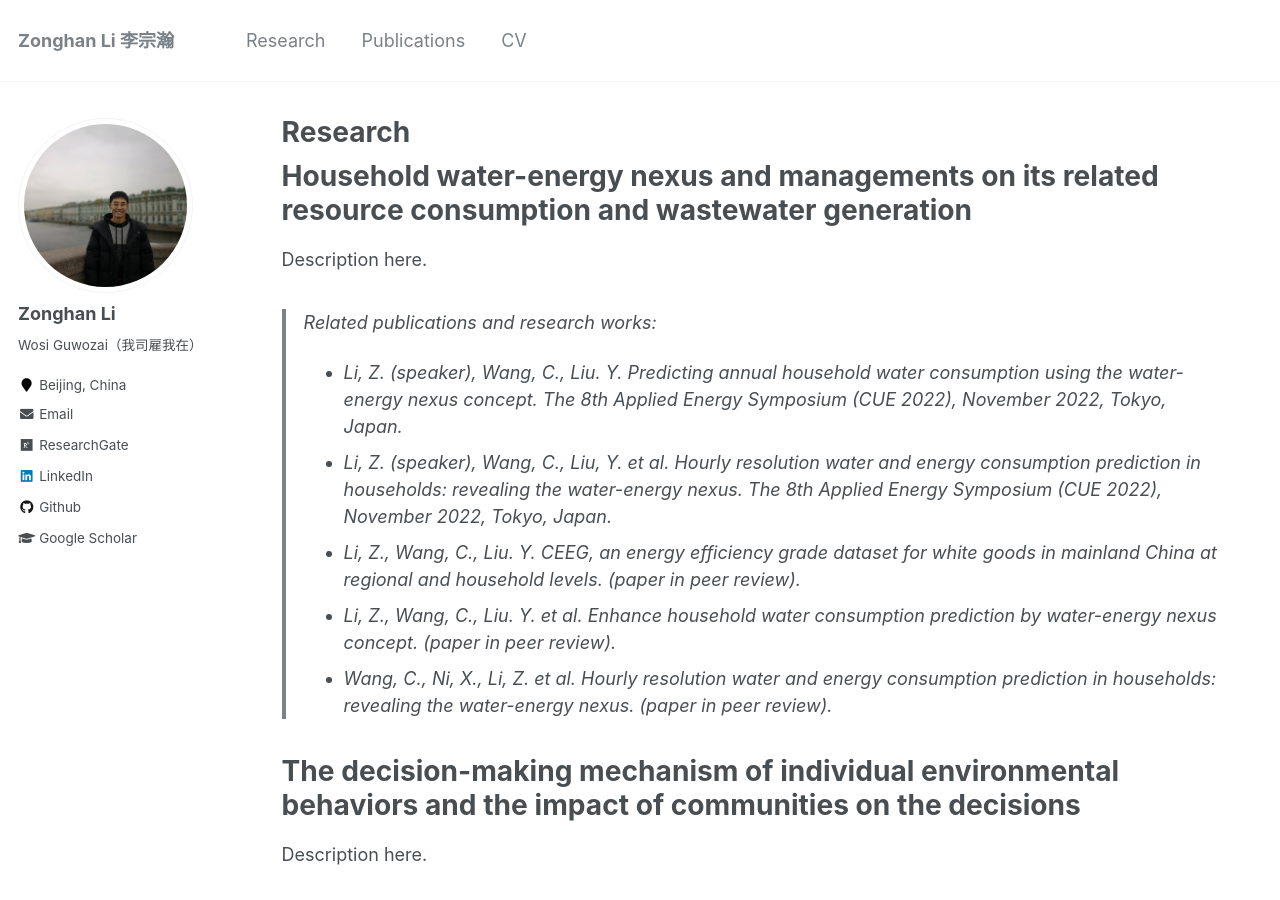
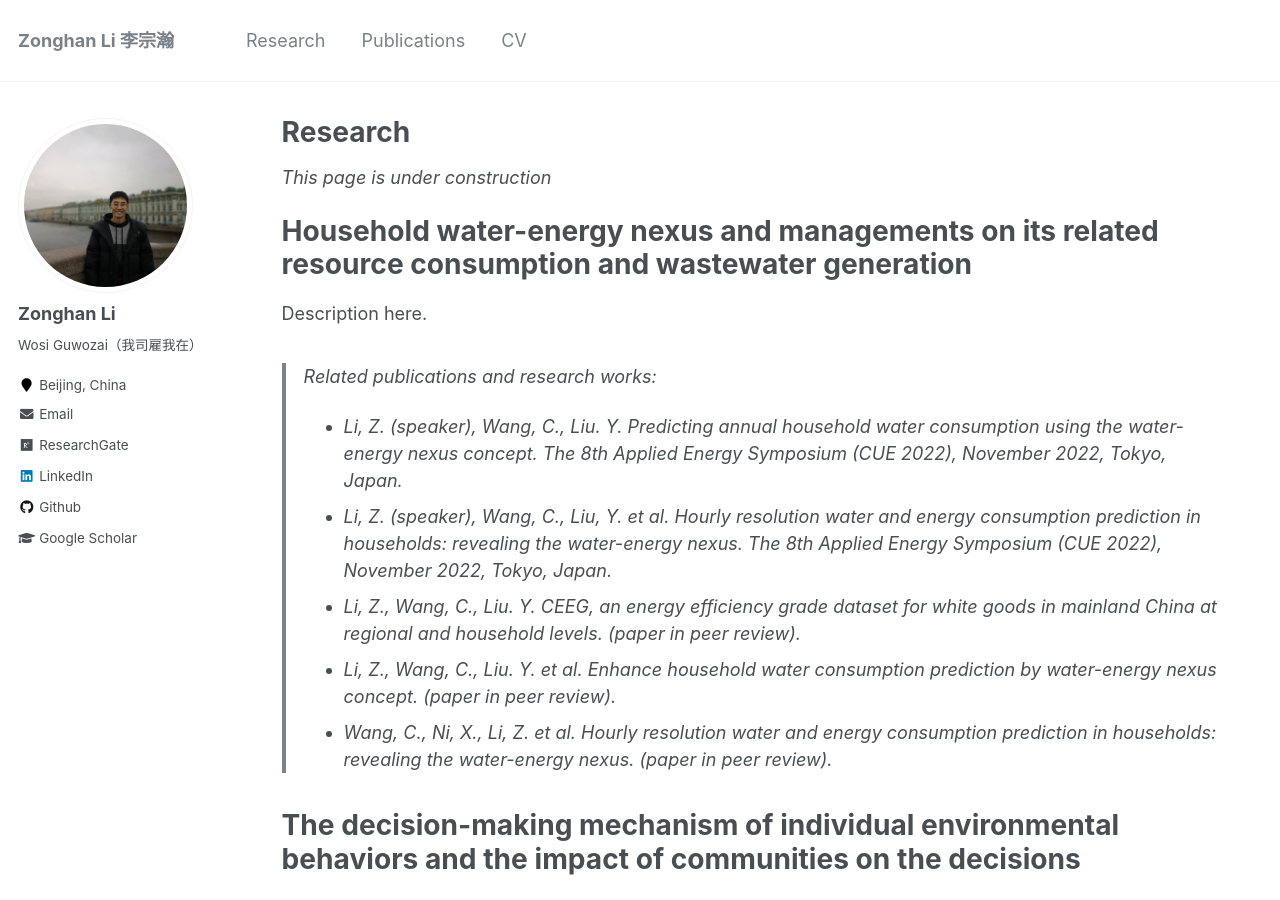
Before and after one commit to lzh3278/lzh.github.io, a Jekyll site: the page built from _pages/research.md, in a window 1280 px wide and 900 px high. Built offline with Jekyll 4.4.1, drawn with Linux system fonts in a browser that asks for light colours.

Commit message:
Update research.md

```diff
--- a/_pages/research.md
+++ b/_pages/research.md
@@ -5,6 +5,7 @@ permalink: /research/
 author_profile: true
 ---
 
+*This page is under construction*
 
 Household water-energy nexus and managements on its related resource consumption and wastewater generation
 ======
```
